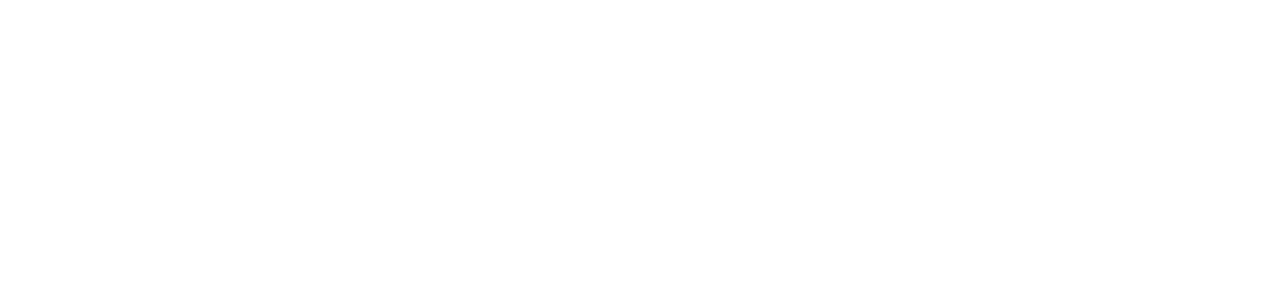
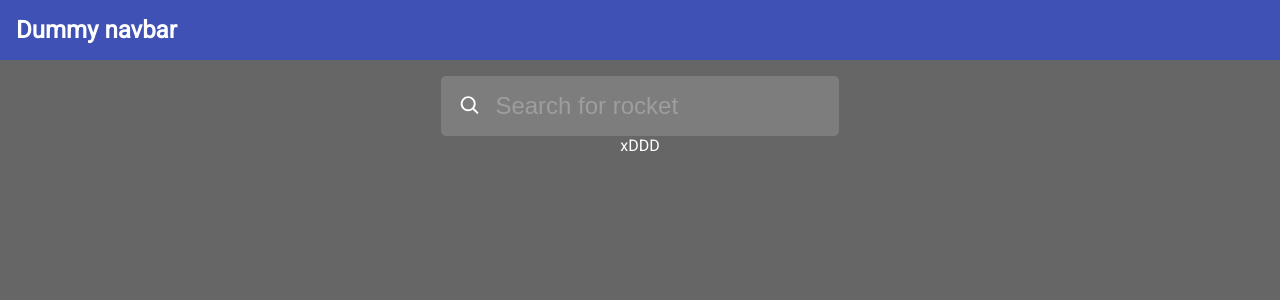
Before and after one commit to MichalKwarta/Rockets, a React (Create React App) app: page / in a window 1280 px wide. Shown: the top 300 px of the page. Built offline with nearby package versions, Linux system fonts and the light colour scheme.

Commit message:
add searchbar with basic styling

```diff
--- a/src/App.css
+++ b/src/App.css
@@ -1,38 +1,66 @@
-.App {
-  text-align: center;
+@import url('https://fonts.googleapis.com/css2?family=Roboto&display=swap');
+
+*,*::after,*::before {
+  box-sizing: border-box;
+  margin:0;
+  padding:0;
 }
 
-.App-logo {
-  height: 40vmin;
-  pointer-events: none;
+div.App
+{
+  background-color: rgba(0, 0, 0, 0.6);
+  height: 100%;
+  color:white;
+  font-family: 'Roboto', sans-serif;
+
+}
+div#root{
+  height:100vh;
+  width:100%;
+}
+nav{
+  background-color: #3f51b5 ;
+  padding:1rem;
+}
+main{
+  padding:1rem;
+  display:flex;
+  flex-direction: column;
+  justify-content: flex-start;
+  align-items: center;
+}
+.SearchBar__wrapper
+{
+  display: flex;
+  flex-direction: row;
+  justify-content: center;
+  align-items: center;
+  background-color: rgba(255, 255, 255, 0.15) ;
+  padding:.5rem 1rem;
+  transition: background-color .2s ease-in-out;
+  border-radius: .3rem;
+}
+.SearchBar__wrapper:hover
+{
+  background-color: rgba(255, 255, 255, 0.25) ;
+  transition: background-color .2s ease-in-out;
+
 }
 
-@media (prefers-reduced-motion: no-preference) {
-  .App-logo {
-    animation: App-logo-spin infinite 20s linear;
-  }
+.SearchBar{
+  width:50%;
+  border:none;
+  background:none;
+  background-color:transparent;
+  padding:.5rem 1rem;
+  font-size:1.5rem;
+  color:white;
+  width:100%;
 }
-
-.App-header {
-  background-color: #282c34;
-  min-height: 100vh;
-  display: flex;
-  flex-direction: column;
-  align-items: center;
-  justify-content: center;
-  font-size: calc(10px + 2vmin);
-  color: white;
+.SearchBar:active, .SearchBar:focus{
+  outline:none;
 }
-
-.App-link {
-  color: #61dafb;
+.SearchBar::placeholder
+{
+  color:rgb(159, 157, 157);
 }
-
-@keyframes App-logo-spin {
-  from {
-    transform: rotate(0deg);
-  }
-  to {
-    transform: rotate(360deg);
-  }
-}
--- a/src/App.tsx
+++ b/src/App.tsx
@@ -1,14 +1,16 @@
-import React from 'react';
-import logo from './logo.svg';
 import './App.css';
+import SearchBar from './components/SearchBar';
 
 function App() {
   return (
     <div className="App">
-      <header>
+      <nav>
+        <h1>Dummy navbar</h1>
+      </nav>
+      <main>
+      <SearchBar/>
 
-      </header>
-      <main>
+        xDDD
 
       </main>
     </div>
--- /dev/null
+++ b/src/components/SearchBar.tsx
@@ -0,0 +1,12 @@
+import {ReactComponent as SearchIcon}  from '../assets/images/searchIcon.svg'
+
+function SearchBar() {
+  return (
+      <div className='SearchBar__wrapper'>
+          <SearchIcon className='SearchBar__icon'/>
+      <input type="text" className = "SearchBar" placeholder='Search for rocket'/>
+    </div>
+  )
+}
+
+export default SearchBar
--- a/src/index.css
+++ /dev/null
@@ -1,13 +0,0 @@
-body {
-  margin: 0;
-  font-family: -apple-system, BlinkMacSystemFont, 'Segoe UI', 'Roboto', 'Oxygen',
-    'Ubuntu', 'Cantarell', 'Fira Sans', 'Droid Sans', 'Helvetica Neue',
-    sans-serif;
-  -webkit-font-smoothing: antialiased;
-  -moz-osx-font-smoothing: grayscale;
-}
-
-code {
-  font-family: source-code-pro, Menlo, Monaco, Consolas, 'Courier New',
-    monospace;
-}
--- a/src/index.tsx
+++ b/src/index.tsx
@@ -1,6 +1,5 @@
 import React from 'react';
 import ReactDOM from 'react-dom/client';
-import './index.css';
 import App from './App';
 import reportWebVitals from './reportWebVitals';
 
```
Also changed, not shown: src/assets/images/searchIcon.svg (added).
